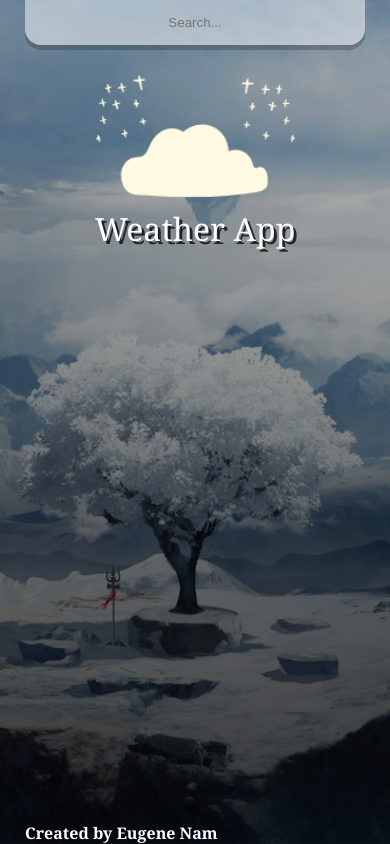
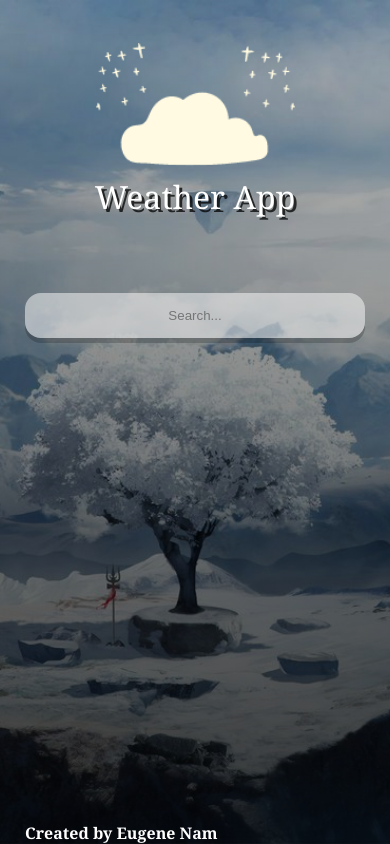
Before and after one commit to WebDevGenie/react-weather-app, a React (Create React App) app: page / in a window 390 px wide. Built offline with nearby package versions, Linux system fonts and the light colour scheme.

Commit message:
Update location of components

```diff
--- a/src/App.js
+++ b/src/App.js
@@ -1,3 +1,4 @@
+import { type } from "@testing-library/user-event/dist/type";
 import React, { useState } from "react";
 
 const api = {
@@ -65,6 +66,16 @@ function App() {
       }
     >
       <main>
+        <div className="header">
+          <div className="logo">
+            <img
+              src={require("./assets/logo.png")}
+              alt="Weather App Logo"
+              srcset=""
+            />
+          </div>
+          <div className="appTitle">Weather App</div>
+        </div>
         <div className="search-box">
           <input
             type="text"
@@ -75,12 +86,6 @@ function App() {
             onKeyPress={search}
           />
         </div>
-        <div className="header">
-          <div className="logo">
-            <img src={require('./assets/logo.png')} alt="Weather App Logo" srcset="" />
-          </div>
-          <div className="appTitle">Weather App</div>
-        </div>
         {typeof weather.main != "undefined" ? (
           <div>
             <div className="location-box">
@@ -90,13 +95,21 @@ function App() {
               <div className="date">Date: {dateBuilder(new Date())}</div>
             </div>
             <div className="weather-box">
-              <div className="temp">{Math.round(weather.main.temp)}°C</div>
+              <div className="temp">
+                Temp: {Math.round(weather.main.temp)}°C
+              </div>
+              <div className="feels-like">
+                Feels Like {Math.round(weather.main.feels_like)}°C
+              </div>
               <div className="weather">{weather.weather[0].main}</div>
               <div className="recommendation">
                 {typeof weather.main != "undefined"
                   ? weather.main.temp < 16
-                    ? "It's Cold! You should wear a jacket!" : weather.main.temp > 30 ? "Umm... I would stay inside..."
-                    : weather.main.temp > 26 ? "It's Hot! Wear a singlet!"
+                    ? "It's Cold! You should wear a jacket!"
+                    : weather.main.temp > 30
+                    ? "Umm... I would stay inside..."
+                    : weather.main.temp > 26
+                    ? "It's Hot! Wear a singlet!"
                     : "Ahhhh~ Perfect weather!"
                   : ""}
               </div>
--- a/src/index.css
+++ b/src/index.css
@@ -14,7 +14,7 @@ body {
   background-size: cover;
   background-position: bottom;
   transition: 0.4s ease-out;
-  font-family: Cambria, Cochin, Georgia, Times, 'Times New Roman', serif;
+  font-family: Cambria, Cochin, Georgia, Times, "Times New Roman", serif;
 }
 
 .App.warm {
@@ -41,6 +41,7 @@ main {
 
 .search-box .search-bar {
   padding: 15px;
+  margin-top: 2rem;
 
   appearance: none;
   background-color: none;
@@ -48,7 +49,7 @@ main {
   outline: none;
 
   background-color: rgba(255, 255, 255, 0.5);
-  border-radius: 0px 0px 16px 16px;
+  border-radius: 16px;
 
   box-shadow: 0px 5px rgba(0, 0, 0, 0.2);
 
@@ -58,7 +59,7 @@ main {
   transition: 0.4s ease;
 }
 
-.search-bar{
+.search-bar {
   max-width: 600px;
   text-align: center;
 }
@@ -87,7 +88,8 @@ main {
   width: 100%;
 }
 
-.weather-box .temp {
+.weather-box .temp,
+.feels-like {
   width: fit-content;
   width: -moz-fit-content;
 
@@ -106,19 +108,20 @@ main {
 }
 
 .weather-box .weather {
-    color: #ffffff;
-    font-size: 3em;
-    font-weight: 800;
-    text-shadow: 3px 3px rgba(50, 50, 70, 0.5);
+  color: #ffffff;
+  font-size: 3em;
+  font-weight: 800;
+  text-shadow: 3px 3px rgba(50, 50, 70, 0.5);
 }
 
 .header {
   display: inline;
   justify-content: center;
+  margin: 10px;
 
   font-size: 2rem;
   text-align: center;
-  color:rgb(255, 255, 255, 1);
+  color: rgb(255, 255, 255, 1);
   text-shadow: 3px 3px rgba(0, 0, 0, 0.75);
 }
 
@@ -127,7 +130,7 @@ main {
   max-height: 200px;
 }
 
-@media screen and (max-width: 600px) {
+@media screen and (max-width: 800px) {
   .App.warm {
     background-image: url(./assets/warm.png);
   }
@@ -136,6 +139,10 @@ main {
   }
   .header {
     font-size: 2rem;
+  }
+
+  .search-bar {
+    max-width: 400px;
   }
 }
 
```
